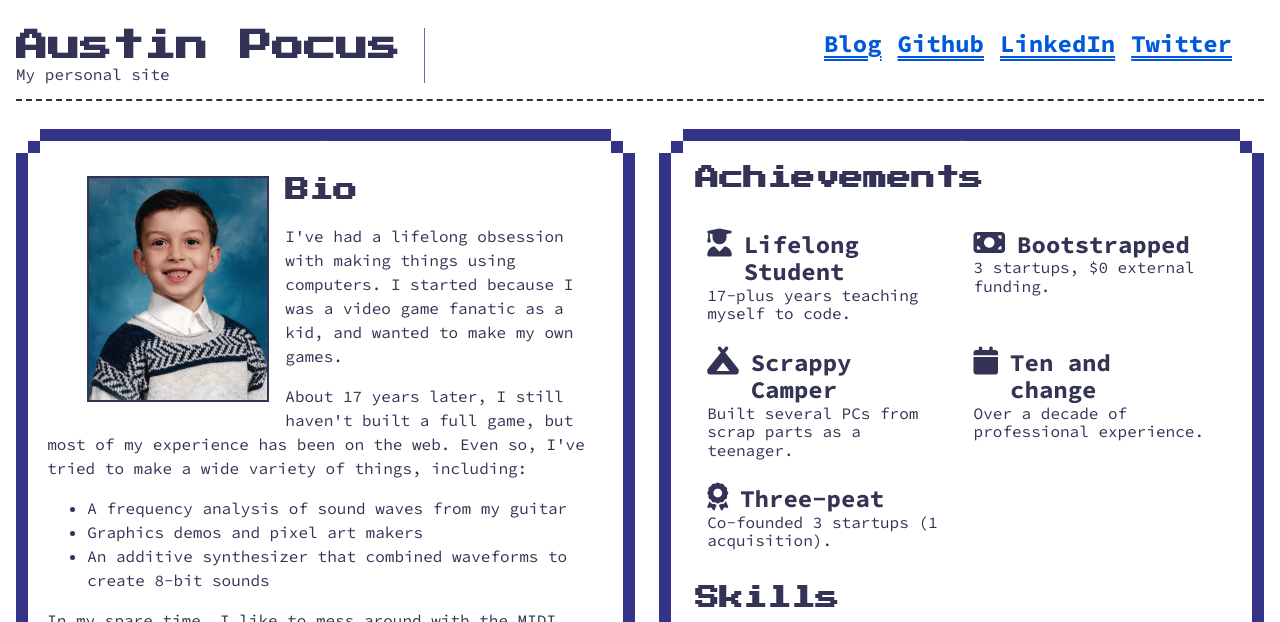
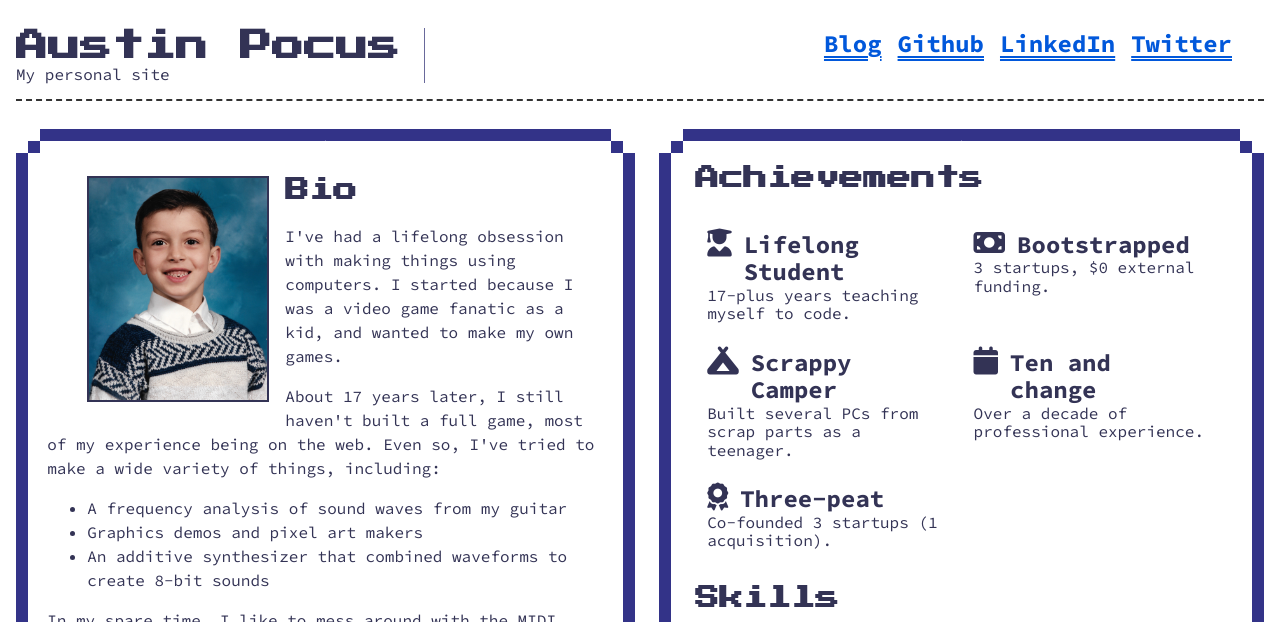
Before and after one commit to ajpocus/austinpocus.com, an Eleventy site: page index.njk in a window 1280 px wide. Shown: the top 622 px of the page. Built offline with nearby package versions, Linux system fonts and the light colour scheme; Eleventy itself is replaced by a stand-in of ours; files that its build step writes are made by us from their sources; what eleventy-plugin-sass would draw is missing.

Commit message:
copy fix

```diff
--- a/index.njk
+++ b/index.njk
@@ -19,7 +19,7 @@
 
                 <p>I've had a lifelong obsession with making things using computers. I started because I was a video game fanatic as a kid, and wanted to make my own games.</p>
 
-                <p>About 17 years later, I still haven't built a full game, but most of my experience has been on the web. Even so, I've tried to make a wide variety of things, including:</p>
+                <p>About 17 years later, I still haven't built a full game, most of my experience being on the web. Even so, I've tried to make a wide variety of things, including:</p>
 
                 <ul>
                     <li>A frequency analysis of sound waves from my guitar</li>
```
